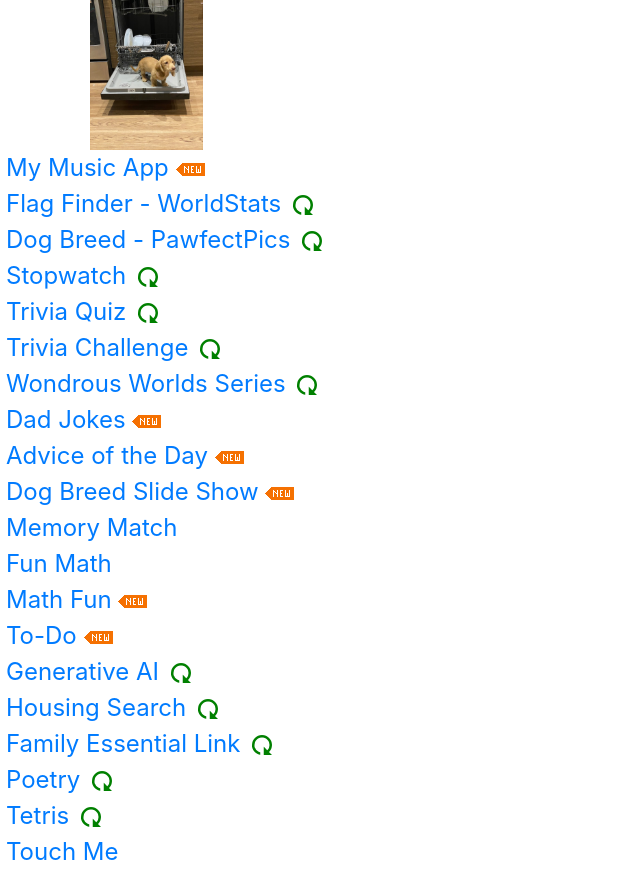
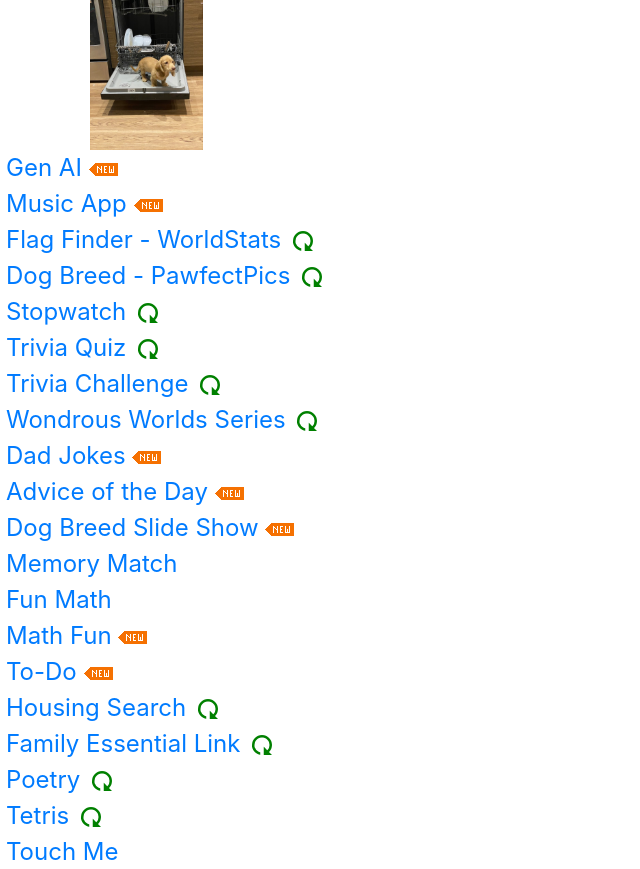
Before and after one commit to shaoli-lu/Portfolio, a plain HTML site: page index.html in a window 1280 px wide. Shown: the top 869 px of the page, without its empty margins (0-640 px from the left). Drawn offline with nearby package versions, Linux system fonts and the light colour scheme.

```diff
--- a/index.html
+++ b/index.html
@@ -25,7 +25,11 @@
     </div> -->
 
 	<div>
-        <a href="https://christmas2-beige.vercel.app/" target="_blank">My Music App</a> <img src="icn-new.png">
+        <a href="https://shaoli-lu.github.io/ai/" target="_blank">Gen AI</a> <img src="icn-new.png">
+    </div>
+
+	<div>
+        <a href="https://christmas2-beige.vercel.app/" target="_blank">Music App</a> <img src="icn-new.png">
     </div>
 
     <div>
@@ -105,11 +109,6 @@
     <a href="https://shaoli-lu.github.io/ToDo/" target="_blank">To-Do</a> <img src="icn-new.png">
     </div>
 
-	<div>
-        <a href="https://shaoli-lu.github.io/ai/" target="_blank">Generative AI</a> <svg xmlns="http://www.w3.org/2000/svg" width="30" height="30" viewBox="0 0 18 18" class="rotating">
-            <path d="M9 13.5c-2.49 0-4.5-2.01-4.5-4.5S6.51 4.5 9 4.5c1.24 0 2.36.52 3.17 1.33L10 8h5V3l-1.76 1.76C12.15 3.68 10.66 3 9 3 5.69 3 3.01 5.69 3.01 9S5.69 15 9 15c2.97 0 5.43-2.16 5.9-5h-1.52c-.46 2-2.24 3.5-4.38 3.5z"></path>
-            </svg>
-    </div>
 
     <div>
         <a href="https://shaoli-lu.github.io/wen10/" target="_blank">Housing Search</a> <svg xmlns="http://www.w3.org/2000/svg" width="30" height="30" viewBox="0 0 18 18" class="rotating">
```
